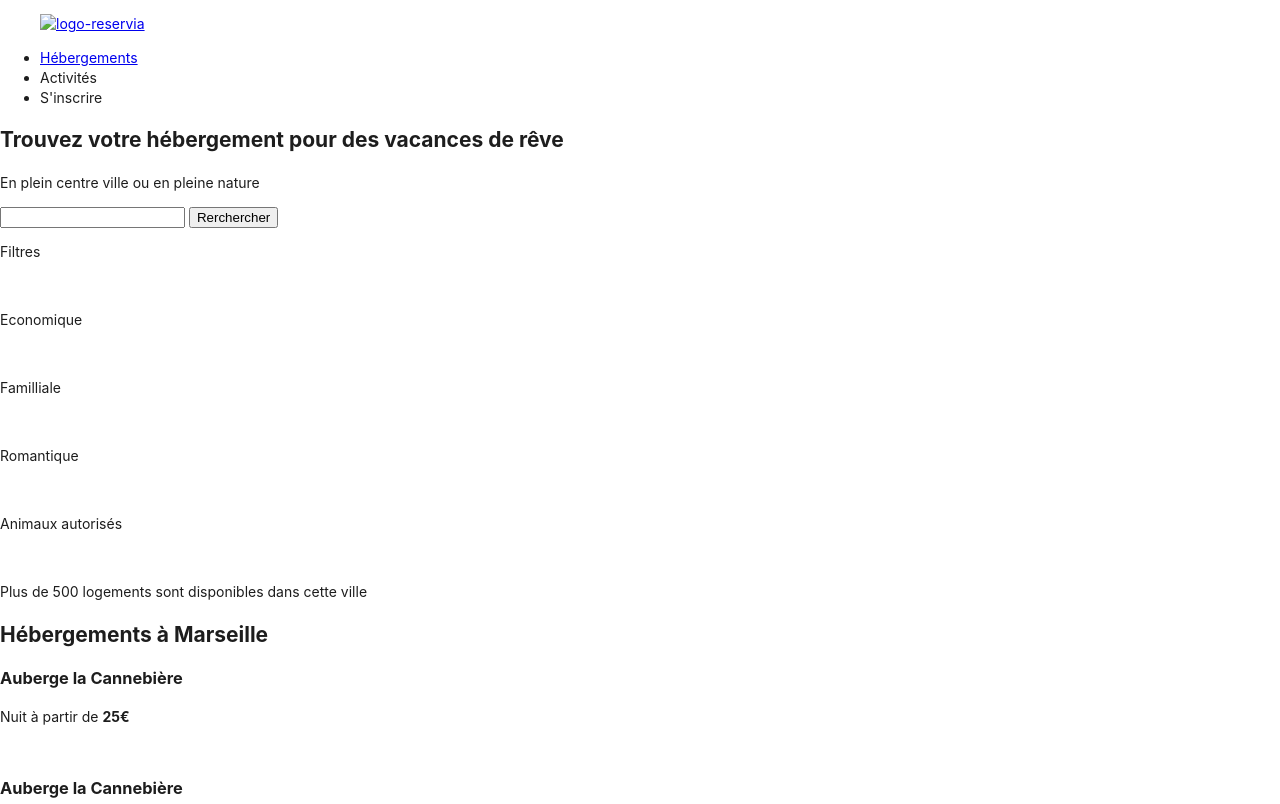
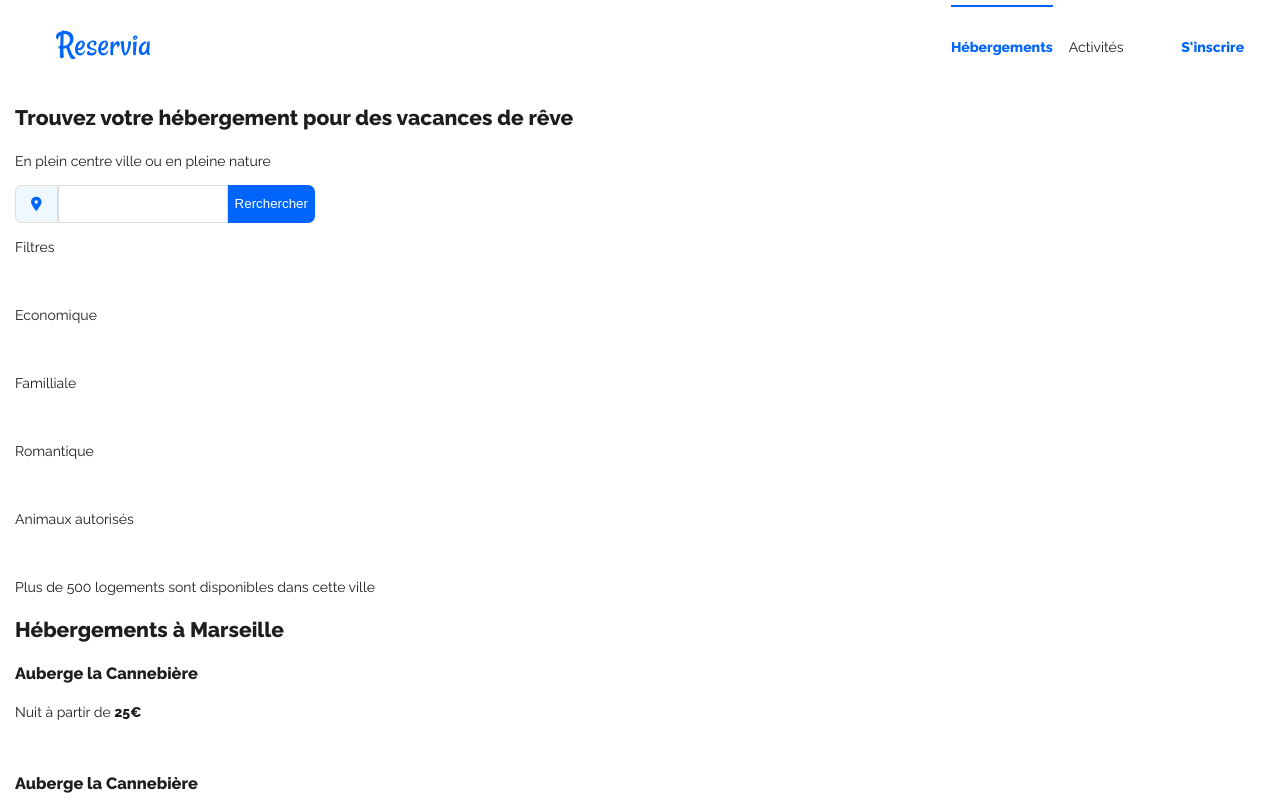
Before and after one commit to Re3al/RegisAlphonse_2_14052021, a plain HTML site: page index.html in a window 1280 px wide. Shown: the top 804 px of the page. Drawn offline with Linux system fonts and the light colour scheme.

Commit message:
Modification index.html et style.css

```diff
--- a/index.html
+++ b/index.html
@@ -5,20 +5,31 @@
     <meta http-equiv="X-UA-Compatible" content="IE=edge">
     <meta name="viewport" content="width=device-width, initial-scale=1.0">
     <link href="style.css" rel="stylesheet">
+    <link rel="preconnect" href="https://fonts.gstatic.com">
+<link href="https://fonts.googleapis.com/css2?family=Raleway:wght@400;800&display=swap" rel="stylesheet">
     <title>Reservia</title>
 </head>
 <body>
     <header>
+        <div class="nav-top">
+            <div class="block-logo">
                 <figure>
-            <a href="#"><img src="" alt="logo-reservia" title="Reservia"></a>
+                    <a href="#"><img src="images/logo/Reservia.svg" alt="logo-reservia" title="Reservia"></a>
                 </figure>
+            </div>
+            <div class="navigation">
             <nav>
                 <ul>
-                <li><a href="#">Hébergements</li></a>
+                    <li><a href="#" class="active">Hébergements</li></a>
                     <li><a href="#"></a>Activités</li></a>
-                <li><a href="#"></a>S'inscrire</li></a>
                 </ul>
             </nav>
+            <div class="inscription">
+                    <p><a>S'inscrire</a></p>
+            </div>
+            </div>
+        </div>
+
     </header>
     <!-- Formulaire de recherche-->
     <section class="recherche_hebergement">
@@ -26,8 +37,9 @@
         <p>En plein centre ville ou en pleine nature</p>
 
         <form action="#" method="post">
-            <div>
-                <div></div>
+            <div class="bouton_recherche">
+                <div><i class="fas fa-map-marker-alt"></i>
+                   </div>
                 <input type="" name="" id="" class="">
                 <button>Rerchercher</button>
             </div>
@@ -224,5 +236,6 @@
 
         </ul>
     </footer>
+    <script src="https://kit.fontawesome.com/d6731f7e24.js" crossorigin="anonymous"></script>
 </body>
 </html>
--- a/style.css
+++ b/style.css
@@ -1,9 +1,99 @@
 /*Style */
 body{
-    font-family: Circular, -apple-system, BlinkMacSystemFont, Roboto, Helvetica Neue, sans-serif;
+    font-family: 'Raleway', sans-serif;;
     font-size: 14px;
     line-height: 1.43;
     color: #1d1d1d;
     background-color: #fff;
-    margin: 0;
+    margin-left: 15px;
+    margin-right: 15px;
 }
+.nav-top
+{
+    display: flex;
+    align-items: center;
+    justify-content: space-between;
+    width: 100%;
+}
+.inscription
+{
+    color: #0065FC;
+    justify-content: space-between;
+    font-weight: 800;
+}
+.navigation
+{
+    display: flex;
+    flex-wrap: wrap;
+    width: 30%;
+    justify-content: space-around;
+}
+.navigation ul
+{
+    display: flex;
+    list-style-type: none;
+}
+.navigation li
+{
+    margin-right: 1rem;
+}
+.navigation li a, a:visited
+{
+    text-decoration: none;
+
+}
+a.active{color: #0065FC;font-weight: 800;
+    border-top: 2px solid;
+    padding-top: 2rem;
+}
+
+
+/*Formulaire de recherche */
+.bouton_recherche
+{
+    display: flex;
+    width: 300px;
+}
+.bouton_recherche div
+{
+
+    background-color: aliceblue;
+    padding: 8px 15px;
+    border-radius: 7px 0px 0px 7px;
+    border: 1px solid #DDDDDD !important;
+}
+.bouton_recherche div i
+{
+    color: #0065FC;
+    width: 100%;
+}
+
+.bouton_recherche input
+{
+    width: 100%;
+    border: 1px solid #DDDDDD !important;
+}
+.bouton_recherche button
+{
+    width: 50%;
+    border: none;
+    background-color: #0065FC;
+    color: white;
+    border-radius: 0px 7px 7px 0px;
+}
+
+
+
+
+
+
+
+
+
+@media (max-width: 420px) {
+    .navigation{
+        display: flex;
+        align-items: center;
+        flex-direction: row-reverse;
+    }
+}
```
Lines whose indentation alone changed are shown as unchanged.
